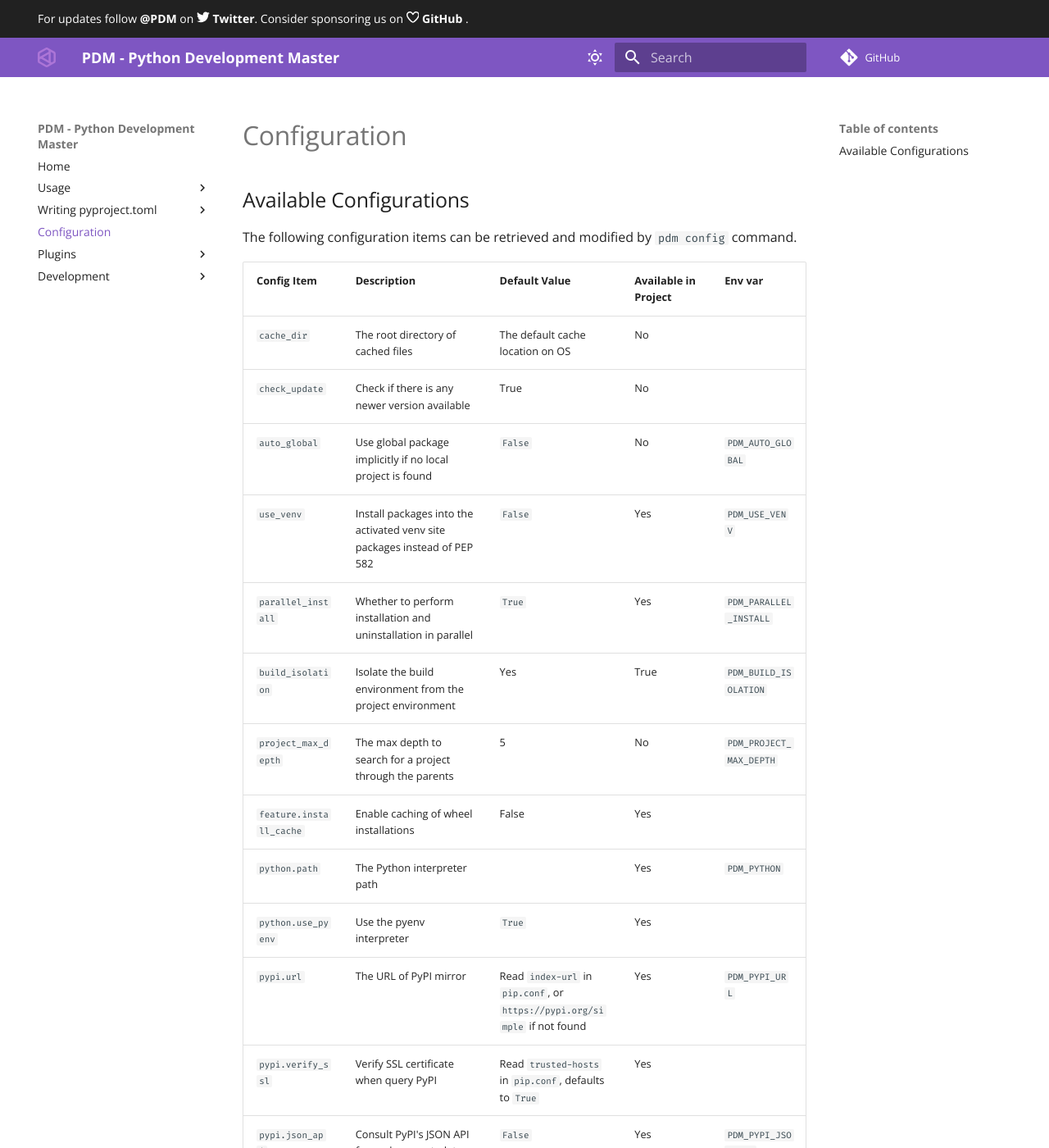
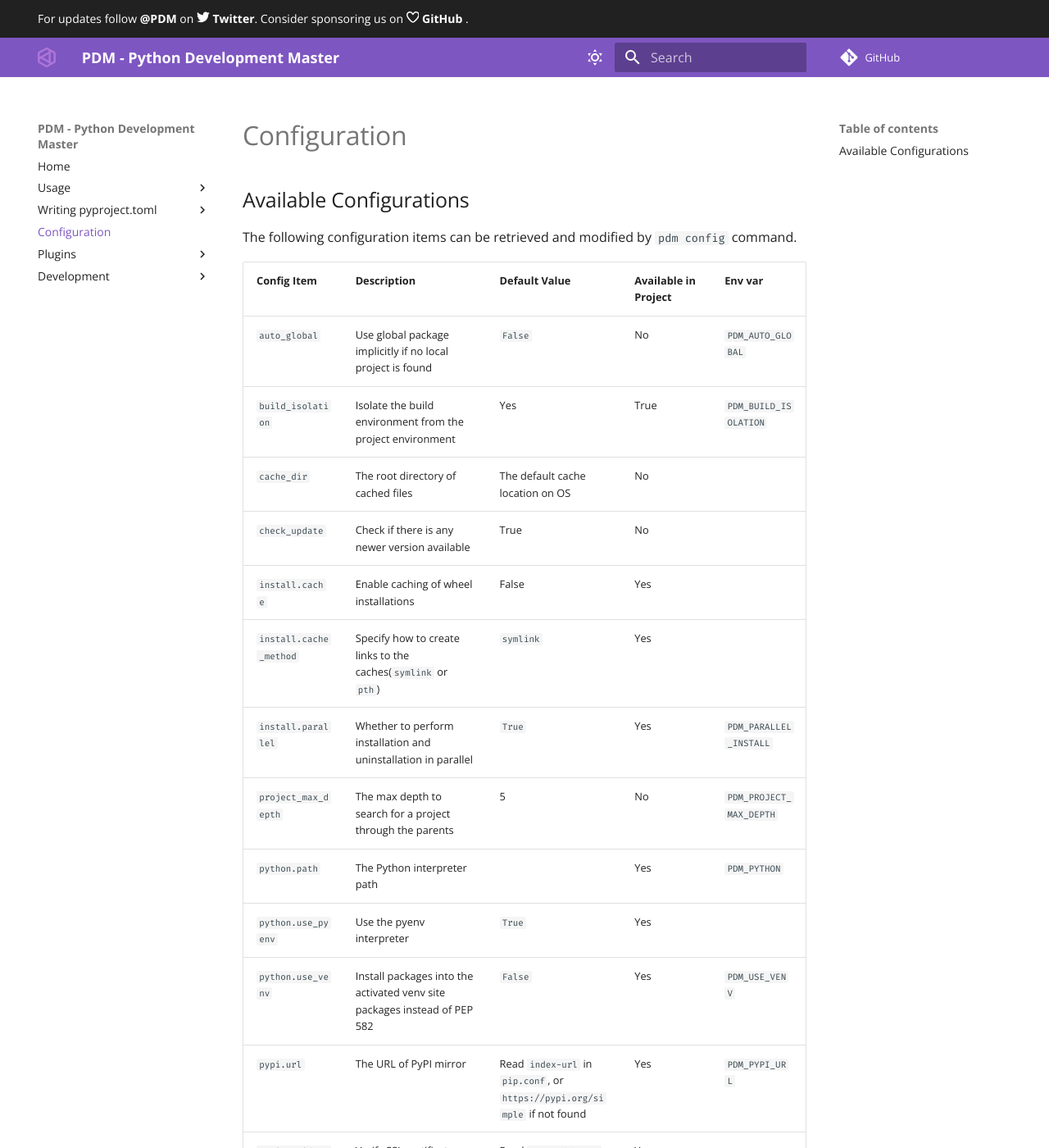
Before and after one commit to ChrisSanderser/pd-ms, an MkDocs documentation site: the page built from docs/docs/configuration.md, in a window 1280 px wide and 1400 px high. Shown: the whole window at 82% size. Built offline with MkDocs 1.6.1 and Material for MkDocs 9.7.7, drawn with Linux system fonts in a browser that asks for light colours; comment, search, counter and statistics services are not loaded.

Commit message:
Update docs

```diff
--- a/docs/docs/configuration.md
+++ b/docs/docs/configuration.md
@@ -4,16 +4,17 @@ The following configuration items can be retrieved and modified by `pdm config`
 
 | Config Item                   | Description                                                               | Default Value                                                             | Available in Project | Env var                  |
 | ----------------------------- | ------------------------------------------------------------------------- | ------------------------------------------------------------------------- | -------------------- | ------------------------ |
+| `auto_global`                 | Use global package implicitly if no local project is found                | `False`                                                                   | No                   | `PDM_AUTO_GLOBAL`        |
+| `build_isolation`             | Isolate the build environment from the project environment                | Yes                                                                       | True                 | `PDM_BUILD_ISOLATION`    |
 | `cache_dir`                   | The root directory of cached files                                        | The default cache location on OS                                          | No                   |                          |
 | `check_update`                | Check if there is any newer version available                             | True                                                                      | No                   |                          |
-| `auto_global`                 | Use global package implicitly if no local project is found                | `False`                                                                   | No                   | `PDM_AUTO_GLOBAL`        |
-| `use_venv`                    | Install packages into the activated venv site packages instead of PEP 582 | `False`                                                                   | Yes                  | `PDM_USE_VENV`           |
-| `parallel_install`            | Whether to perform installation and uninstallation in parallel            | `True`                                                                    | Yes                  | `PDM_PARALLEL_INSTALL`   |
-| `build_isolation`             | Isolate the build environment from the project environment                | Yes                                                                       | True                 | `PDM_BUILD_ISOLATION`    |
+| `install.cache`               | Enable caching of wheel installations                                     | False                                                                     | Yes                  |                          |
+| `install.cache_method`        | Specify how to create links to the caches(`symlink` or `pth`)             | `symlink`                                                                 | Yes                  |                          |
+| `install.parallel`            | Whether to perform installation and uninstallation in parallel            | `True`                                                                    | Yes                  | `PDM_PARALLEL_INSTALL`   |
 | `project_max_depth`           | The max depth to search for a project through the parents                 | 5                                                                         | No                   | `PDM_PROJECT_MAX_DEPTH`  |
-| `feature.install_cache`       | Enable caching of wheel installations                                     | False                                                                     | Yes                  |                          |
 | `python.path`                 | The Python interpreter path                                               |                                                                           | Yes                  | `PDM_PYTHON`             |
 | `python.use_pyenv`            | Use the pyenv interpreter                                                 | `True`                                                                    | Yes                  |                          |
+| `python.use_venv`             | Install packages into the activated venv site packages instead of PEP 582 | `False`                                                                   | Yes                  | `PDM_USE_VENV`           |
 | `pypi.url`                    | The URL of PyPI mirror                                                    | Read `index-url` in `pip.conf`, or `https://pypi.org/simple` if not found | Yes                  | `PDM_PYPI_URL`           |
 | `pypi.verify_ssl`             | Verify SSL certificate when query PyPI                                    | Read `trusted-hosts` in `pip.conf`, defaults to `True`                    | Yes                  |                          |
 | `pypi.json_api`               | Consult PyPI's JSON API for package metadata                              | `False`                                                                   | Yes                  | `PDM_PYPI_JSON_API`      |
```
Also changed, not shown: docs/docs/usage/project.md (+3 -3 lines).
